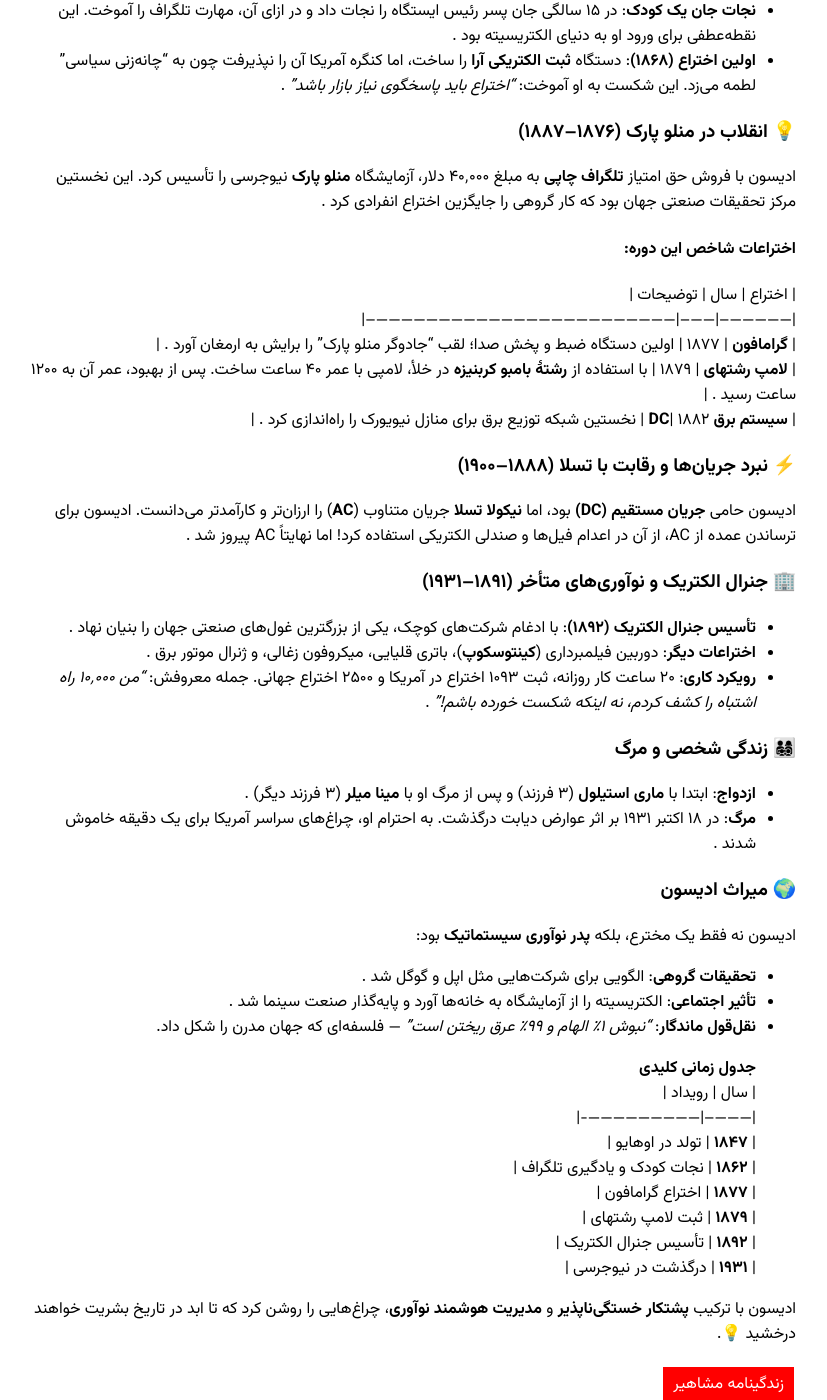
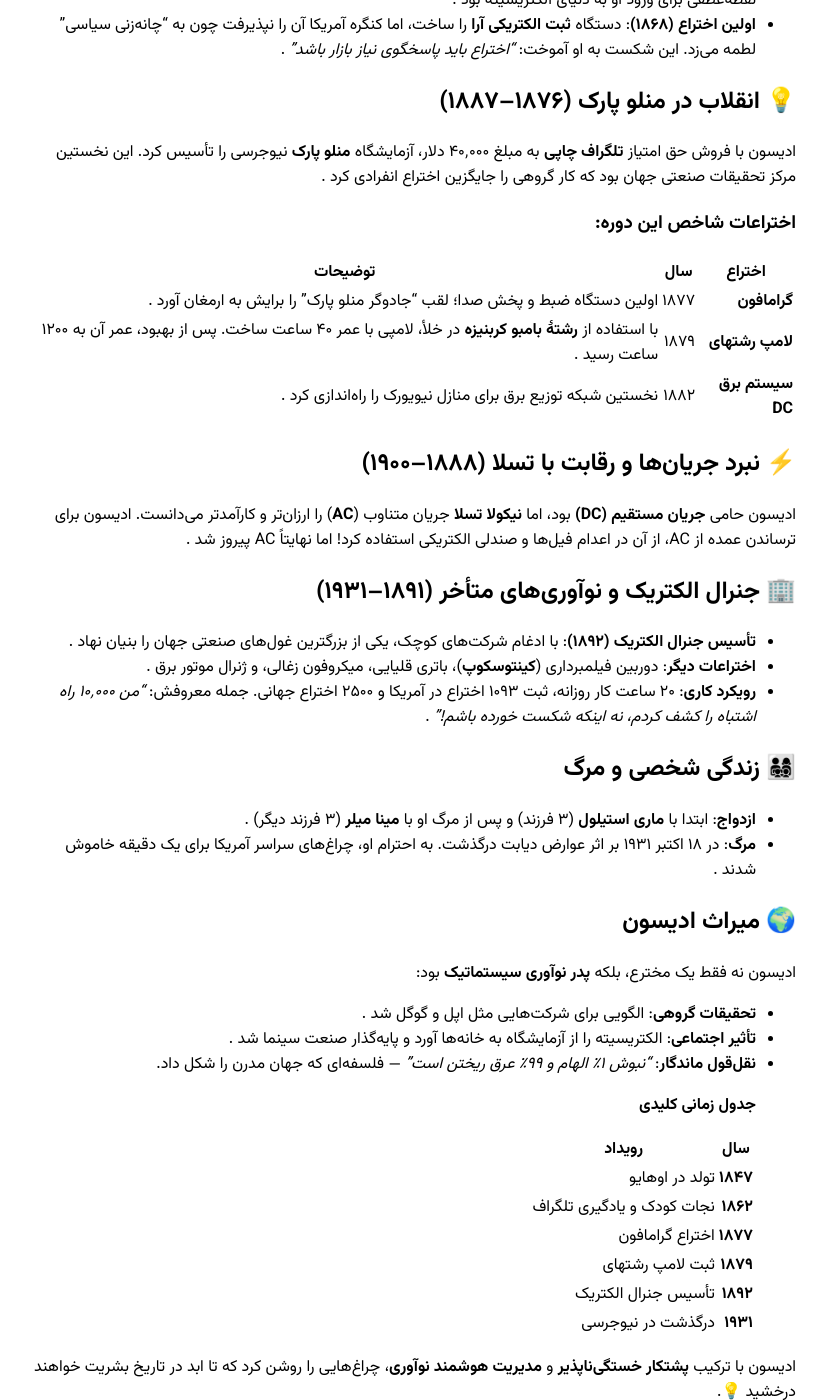
Before and after one commit to darkblog/darkblog.github.io, a Jekyll site: the page built from _posts/2025-7-3-44.md, in a window 1280 px wide and 1400 px high, scrolled down 508 px. Shown: the whole window, without its empty margins (228-1055 px from the left). Built offline with Jekyll 4.4.1, drawn with Linux system fonts in a browser that asks for light colours; some of the changed lines change nothing that is shown; some of the changed text lies outside the part shown.

Commit message:
Update 2025-7-3-44.md

```diff
--- a/_posts/2025-7-3-44.md
+++ b/_posts/2025-7-3-44.md
@@ -1,49 +1,49 @@
 ---
 layout: post
-title: ادیسون
+title: زندگینامه توماس ادیسون - نابغه ای که جهان را روشن کرد
 ---
 
-## ⚡️ زندگینامه توماس ادیسون: نابغه ای که جهان را روشن کرد
-
-### 👶 تولد و کودکی (۱۸۴۷–۱۸۵۹)
+## 👶 تولد و کودکی (۱۸۴۷–۱۸۵۹)
 **توماس آلوا ادیسون** در ۱۱ فوریه ۱۸۴۷ در میلان، اوهایو متولد شد. او هفتمین فرزند خانواده بود. پدرش **ساموئل ادیسون** تاجری چندوجهی و مادرش **نانسی الیوت** معلم بود. در ۷ سالگی به همراه خانواده به میشیگان نقل مکان کرد.
 - **مشکلات تحصیلی**: تنها ۳ ماه در مدرسه رسمی تحصیل کرد. مدیر مدرسه او را "کودن" خطاب کرد و مادرش با خشم او را به خانه آورد و خودش آموزشش داد. ادیسون بعدها گفت: *"مادرم مرا ساخت. اعتماد او باعث شد ناامیدش نکنم"* .
 - **ناشنوایی**: در کودکی به تب مخملک و عفونت گوش مبتلا شد که منجر به ناشنوایی نسبی گردید. خود او این نقص را "موهبتی برای تمرکز" می‌دانست .
 
-### 🔧 آغاز فعالیت حرفه‌ای (۱۸۵۹–۱۸۶۹)
+## 🔧 آغاز فعالیت حرفه‌ای (۱۸۵۹–۱۸۶۹)
 در ۱۲ سالگی به فروش روزنامه و تنقلات در قطار گرند ترانک مشغول شد:
 - **اولین آزمایشگاه**: در واگن قطار، آزمایشگاه شیمی کوچکی راه‌اندازی کرد و روزنامه *Grand Trunk Herald* را چاپ کرد .
 - **نجات جان یک کودک**: در ۱۵ سالگی جان پسر رئیس ایستگاه را نجات داد و در ازای آن، مهارت تلگراف را آموخت. این نقطه‌عطفی برای ورود او به دنیای الکتریسیته بود .
 - **اولین اختراع (۱۸۶۸)**: دستگاه **ثبت الکتریکی آرا** را ساخت، اما کنگره آمریکا آن را نپذیرفت چون به "چانه‌زنی سیاسی" لطمه می‌زد. این شکست به او آموخت: *"اختراع باید پاسخگوی نیاز بازار باشد"* .
 
-### 💡 انقلاب در منلو پارک (۱۸۷۶–۱۸۸۷)
+## 💡 انقلاب در منلو پارک (۱۸۷۶–۱۸۸۷)
 ادیسون با فروش حق امتیاز **تلگراف چاپی** به مبلغ ۴۰٬۰۰۰ دلار، آزمایشگاه **منلو پارک** نیوجرسی را تأسیس کرد. این نخستین مرکز تحقیقات صنعتی جهان بود که کار گروهی را جایگزین اختراع انفرادی کرد .
-#### اختراعات شاخص این دوره:
+### اختراعات شاخص این دوره:
+
 | اختراع          | سال    | توضیحات                                                                 |
 |-----------------|--------|--------------------------------------------------------------------------|
 | **گرامافون**    | ۱۸۷۷  | اولین دستگاه ضبط و پخش صدا؛ لقب "جادوگر منلو پارک" را برایش به ارمغان آورد . |
 | **لامپ رشتهای** | ۱۸۷۹  | با استفاده از **رشتهٔ بامبو کربنیزه** در خلأ، لامپی با عمر ۴۰ ساعت ساخت. پس از بهبود، عمر آن به ۱۲۰۰ ساعت رسید . |
 | **سیستم برق DC**| ۱۸۸۲  | نخستین شبکه توزیع برق برای منازل نیویورک را راه‌اندازی کرد . |
 
-### ⚡️ نبرد جریان‌ها و رقابت با تسلا (۱۸۸۸–۱۹۰۰)
+## ⚡️ نبرد جریان‌ها و رقابت با تسلا (۱۸۸۸–۱۹۰۰)
 ادیسون حامی **جریان مستقیم (DC)** بود، اما **نیکولا تسلا** جریان متناوب (**AC**) را ارزان‌تر و کارآمدتر می‌دانست. ادیسون برای ترساندن عمده از AC، از آن در اعدام فیل‌ها و صندلی الکتریکی استفاده کرد! اما نهایتاً AC پیروز شد .
 
-### 🏢 جنرال الکتریک و نوآوری‌های متأخر (۱۸۹۱–۱۹۳۱)
+## 🏢 جنرال الکتریک و نوآوری‌های متأخر (۱۸۹۱–۱۹۳۱)
 - **تأسیس جنرال الکتریک (۱۸۹۲)**: با ادغام شرکت‌های کوچک، یکی از بزرگترین غول‌های صنعتی جهان را بنیان نهاد .
 - **اختراعات دیگر**: دوربین فیلمبرداری (**کینتوسکوپ**)، باتری قلیایی، میکروفون زغالی، و ژنرال موتور برق .
 - **رویکرد کاری**: ۲۰ ساعت کار روزانه، ثبت ۱۰۹۳ اختراع در آمریکا و ۲۵۰۰ اختراع جهانی. جمله معروفش: *"من ۱۰٬۰۰۰ راه اشتباه را کشف کردم، نه اینکه شکست خورده باشم!"* .
 
-### 👨‍👩‍👧‍👦 زندگی شخصی و مرگ
+## 👨‍👩‍👧‍👦 زندگی شخصی و مرگ
 - **ازدواج**: ابتدا با **ماری استیلول** (۳ فرزند) و پس از مرگ او با **مینا میلر** (۳ فرزند دیگر) .
 - **مرگ**: در ۱۸ اکتبر ۱۹۳۱ بر اثر عوارض دیابت درگذشت. به احترام او، چراغ‌های سراسر آمریکا برای یک دقیقه خاموش شدند .
 
-### 🌍 میراث ادیسون
+## 🌍 میراث ادیسون
 ادیسون نه فقط یک مخترع، بلکه **پدر نوآوری سیستماتیک** بود:
 - **تحقیقات گروهی**: الگویی برای شرکت‌هایی مثل اپل و گوگل شد .
 - **تأثیر اجتماعی**: الکتریسیته را از آزمایشگاه به خانه‌ها آورد و پایه‌گذار صنعت سینما شد .
 - **نقل‌قول ماندگار**: *"نبوش ۱٪ الهام و ۹۹٪ عرق ریختن است"* — فلسفه‌ای که جهان مدرن را شکل داد.
 
 > **جدول زمانی کلیدی**
+
 > | سال       | رویداد                     |
 > |-----------|----------------------------|
 > | **۱۸۴۷**  | تولد در اوهایو             |
```
